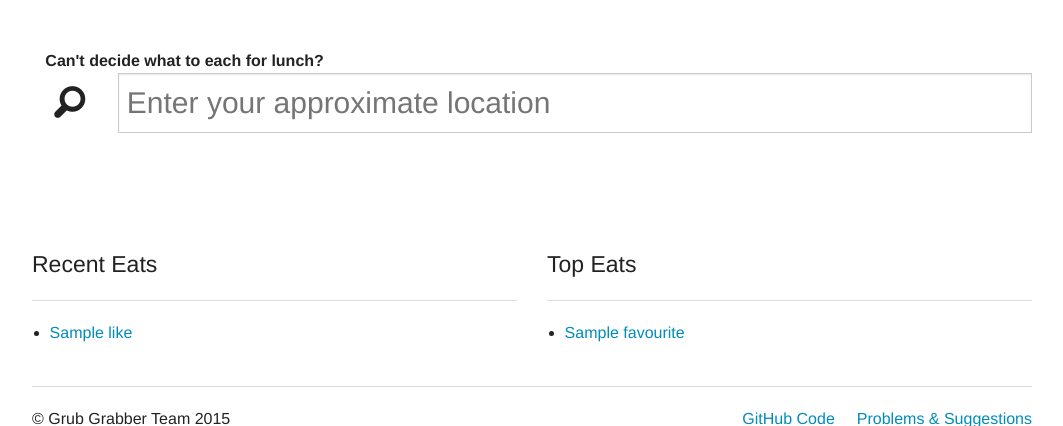
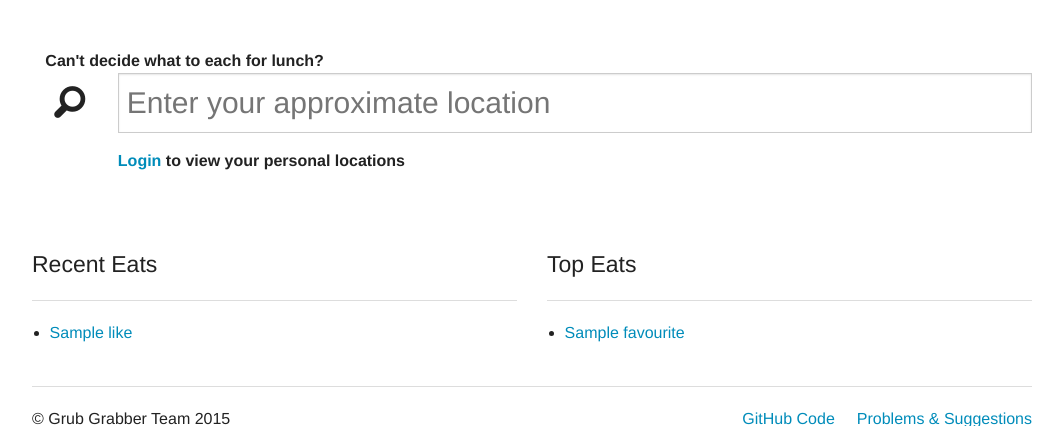
Before and after one commit to isaac-jordan/GrubGrabber, a Django app: page / in a window 1280 px wide. Shown: the part 284-710 px from the top of the page, without its empty margins (108-1171 px from the left). Run offline with Django 3.2, Linux system fonts and the light colour scheme; tables that the repository leaves empty hold one stand-in row (values such as "Sample post"); some libraries are stand-ins or nearby versions.

Commit message:
users locations display in index

```diff
--- a/grubgrabber/grubgrabber/urls.py
+++ b/grubgrabber/grubgrabber/urls.py
@@ -11,7 +11,7 @@ class MyRegistrationView(RegistrationView):
 urlpatterns = patterns('',
     url(r'^$', 'grubgrabber.views.index',name='index'),
     url(r'^search/$', 'grubgrabber.views.search',name='search'),
-    url(r'^search/getKey$', 'grubgrabber.views.getKey',name='getKey'),
+    url(r'^search/getKey/$', 'grubgrabber.views.getKey',name='getKey'),
     ## place page accessible through /place/USER_LOCATION/PLACE_ID
     url(r'^place/(?P<SEARCH_LOC>.*)/(?P<PLACE_ID>.*)/$', 'grubgrabber.views.place',name='place'),
     url(r'^place/(?P<PLACE_ID>.*)/$', 'grubgrabber.views.placeNoLoc', name='placeNoLoc'),
--- a/grubgrabber/grubgrabber/views.py
+++ b/grubgrabber/grubgrabber/views.py
@@ -24,6 +24,19 @@ def index(request):
             b.append(item)
             favouritesResult.add(item.place_id)
     favourites = b
+
+    #Add locations from user
+    user = request.user
+    context_dict['user'] = user
+    try:
+        user_profile = UserProfile.objects.get(user=user)
+        context_dict['user_profile'] = user_profile
+        context_dict["locations"] = []
+        locations = json.loads(user_profile.locations_json)
+        for location in locations:
+            context_dict["locations"].append({"name":location,"geometry":locations[location]})
+    except:
+        print "ERROR"
 
     context_dict['favourites'] = favourites
     return render(request, "index.html", context_dict)
@@ -101,13 +114,13 @@ def profile(request):
         context_dict['blacklist'] = blacklist
         user_profile = UserProfile.objects.get(user=user)
         context_dict['user_profile'] = user_profile
+        context_dict["locations"] = []
+        locations = json.loads(user_profile.locations_json)
+        for location in locations:
+            context_dict["locations"].append({"name":location,"geometry":locations[location]})
+        print context_dict["locations"]
     except:
         print "ERROR"
-    context_dict["locations"] = []
-    locations = json.loads(user_profile.locations_json)
-    for location in locations:
-        context_dict["locations"].append({"name":location,"geometry":locations[location]})
-    print context_dict["locations"]
     return render(request, 'profile.html', context_dict)
 
 @login_required
--- a/grubgrabber/templates/index.html
+++ b/grubgrabber/templates/index.html
@@ -22,10 +22,17 @@
         {% csrf_token %}
         <input id="mainSearch" class="mainSearch" type="text" name="search" placeholder="Enter your approximate location"/>
       </form>
+      {% if user.is_authenticated %}
+        {% for location in locations %}
+        {{location.name}}
+        {% endfor %}
+      {% else %}
+        <b><a href="{% url 'auth_login' %}">Login</a> to view your personal locations</b>
+      {% endif %}
 
       <br /><br /><br />
+    </div>
   </div>
-</div>
 
 <br>
 <div class="row">
```
Also changed, not shown: grubgrabber/grubgrabber/migrations/0001_initial.py, grubgrabber/grubgrabber/migrations/0002_userprofile_locations_json.py (deleted).
